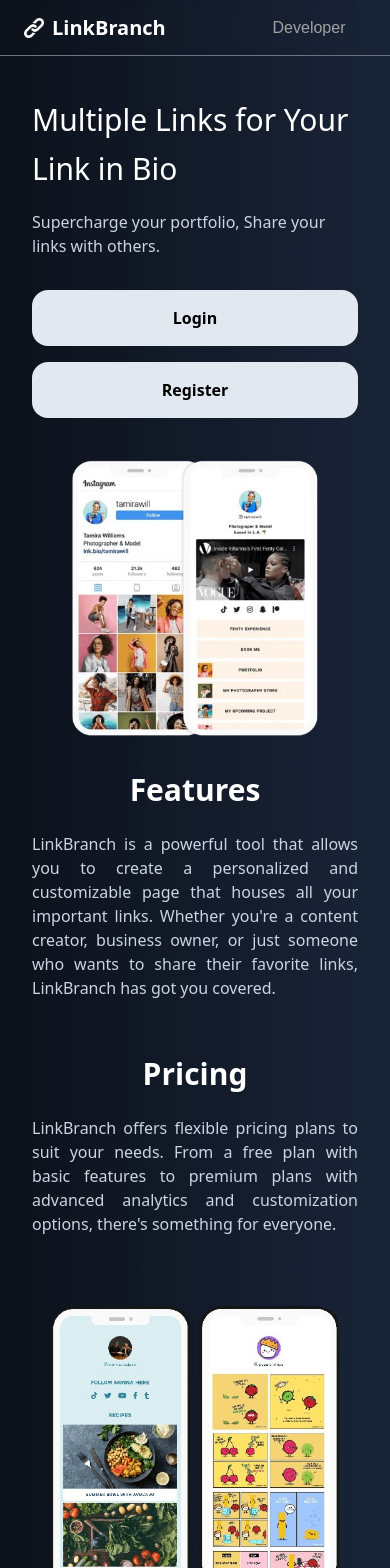
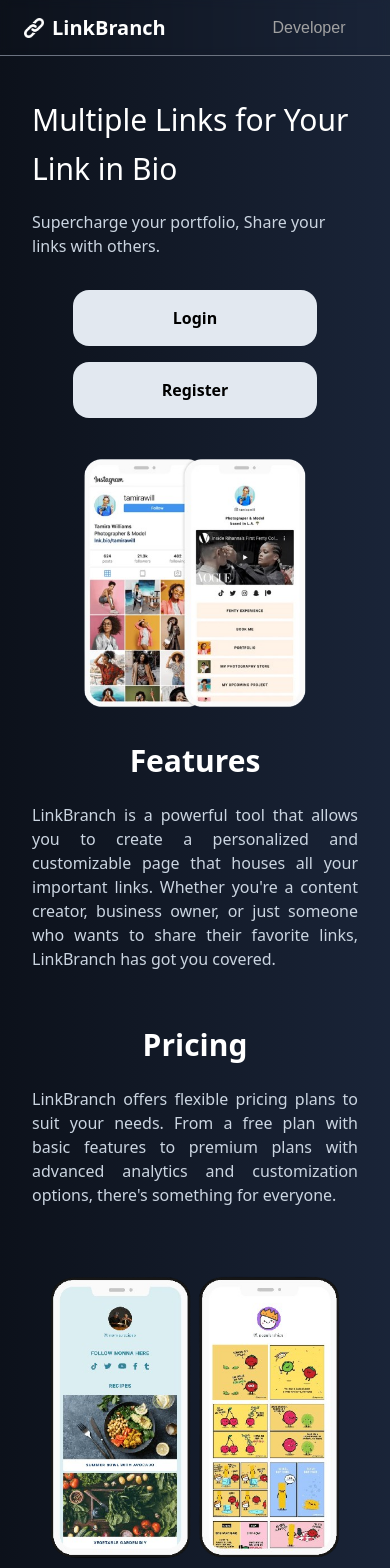
Before and after one commit to rohitdeka-1/linkBranchFrontend, a React (Vite) app: page / in a window 390 px wide. Shown: the top 1568 px of the page. Built offline with nearby package versions, Linux system fonts and the light colour scheme.

Commit message:
Fully-responsive

```diff
--- a/src/pages/Home.tsx
+++ b/src/pages/Home.tsx
@@ -18,6 +18,7 @@
         ease: "easeInOut",
         repeat: Infinity,
       }}
+      className="w-screen min-h-screen overflow-hidden"
     >
       <Logo />
       <div className="min-h-screen flex flex-col justify-start items-start relative  text-white p-4 lg:px-36 space-y-8 ">
@@ -31,26 +32,25 @@
           </p>
         </div>
 
-
-        <div className="flex flex-col md:flex-row px-4 mt-10 w-full space-y-6 md:space-y-0 md:space-x-6 lg:justify-center lg:w-[60rem] lg:items-center">
+        <div className="flex flex-col md:flex-row px-4 mt-10 mx-auto w-full space-y-6 md:space-y-0 md:space-x-6 lg:justify-center lg:w-[60rem] lg:items-center">
   {/* Left - Buttons */}
-          <div className="flex flex-col w-full md:w-1/2 space-y-4">
+  <div className="flex flex-col w-full md:w-1/2 space-y-4 justify-center items-center md:items-start">
     <Link
       to="/login"
-              className="bg-slate-200 hover:bg-slate-400 h-14 text-black text-center flex justify-center items-center px-4 py-2 rounded-2xl font-bold"
+      className="bg-slate-200 hover:bg-slate-400 h-14 text-black text-center flex justify-center items-center px-4 py-2 rounded-2xl font-bold w-3/4 md:w-full"
     >
       Login
     </Link>
     <Link
       to="/register"
-              className="bg-slate-200 hover:bg-slate-400 h-14 text-black text-center flex justify-center items-center px-4 py-2 rounded-2xl font-bold"
+      className="bg-slate-200 hover:bg-slate-400 h-14 text-black text-center flex justify-center items-center px-4 py-2 rounded-2xl font-bold w-3/4 md:w-full"
     >
       Register
     </Link>
   </div>
 
-
-          <div className="w-full md:w-1/2 flex justify-center items-center">
+  {/* Right - Image */}
+  <div className="w-full md:w-1/2 flex justify-center items-center px-4 lg:px-8">
     <img
       src="./coverPhoto.png"
       className="w-full object-contain rounded-2xl"
@@ -58,11 +58,10 @@
     />
   </div>
 </div>
-
         <div className="grid grid-cols-1 md:grid-cols-2 gap-8 px-4 w-full">
-          <div className="flex flex-col justify-center items-start">
+          <div className="flex flex-col justify-center items-start ">
             <h1 className="text-3xl font-bold w-full text-center">Features</h1>
-            <p className="text-slate-300 py-6 text-justify">
+            <p className="text-slate-300 py-6 text-justify ">
               LinkBranch is a powerful tool that allows you to create a
               personalized and customizable page that houses all your important
               links. Whether you're a content creator, business owner, or just
@@ -81,9 +80,12 @@
             </p>
           </div>
         </div>
-        <div className="flex flex-row px-4 w-full ">
+        <div className="flex items-center mx-auto flex-row px-4 w-full">
+          <div className=" mx-auto ">
             <img src="./cover2.png"></img>
           </div>
+        </div>
+
         <div className="w-full">
           <Footer />
         </div>
```
Lines whose indentation alone changed are shown as unchanged.
